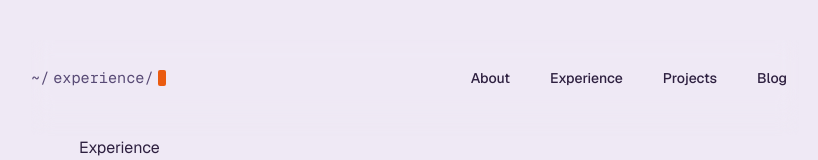
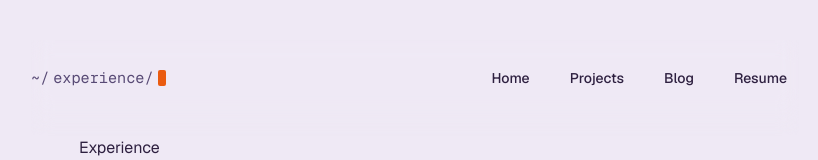
Before and after one commit to jmurrah/personal-portfolio-v2, a React (Vite) app: page /experience in a window 1280 px wide. Shown: the top 160 px of the page, without its empty margins (225-1043 px from the left). Built offline with nearby package versions, Linux system fonts and the light colour scheme.

Commit message:
a lot of progress

```diff
--- a/src/assets/index.ts
+++ b/src/assets/index.ts
@@ -35,7 +35,6 @@ import MenuIcon from '@/assets/icons/MenuIcon.svg';
 import MoonIcon from '@/assets/icons/MoonIcon.svg';
 import ProfileIcon from '@/assets/icons/ProfileIcon.svg';
 import ProjectIcon from '@/assets/icons/ProjectIcon.svg';
-import SchoolIcon from '@/assets/icons/SchoolIcon.svg';
 import SunIcon from '@/assets/icons/SunIcon.svg';
 import BlogIcon from '@/assets/icons/BlogIcon.svg';
 import ArrowUpRightIcon from '@/assets/icons/ArrowUpRightIcon.svg';
@@ -96,7 +95,6 @@ export const ICONS = {
   paint: PaintIcon,
   profile: ProfileIcon,
   project: ProjectIcon,
-  school: SchoolIcon,
   sun: SunIcon,
   blog: BlogIcon,
   aubie: AubieIcon,
--- a/src/components/PrimaryColorSelector.css
+++ b/src/components/PrimaryColorSelector.css
@@ -1,25 +1,26 @@
 .primary-color-grid {
   position: relative;
-  display: flex;
-  flex-wrap: wrap;
-  justify-content: start;
-  align-items: center;
+  display: grid;
+  grid-template-columns: repeat(3, minmax(0, 1fr));
+  grid-auto-rows: var(--tile-size, 2rem);
+  justify-content: stretch;
+  align-content: start;
   gap: var(--tile-gap, 0.625rem);
   --tile-radius: 6px;
 }
 
 .primary-color-btn {
-  width: var(--tile-size, 2rem);
+  width: 100%;
   height: var(--tile-size, 2rem);
-  min-width: var(--tile-size, 2rem);
+  min-width: 0;
   min-height: var(--tile-size, 2rem);
+  padding: 0;
   border: 0;
   border-radius: var(--tile-radius);
-  box-shadow: 0 1px 2px rgba(0, 0, 0, 0.12);
-  transition: transform 150ms ease;
-  opacity: 1;
+  box-shadow: none;
   background-color: var(--primary);
   cursor: pointer;
+  transition: transform 150ms ease;
 }
 
 .primary-color-btn.selected {
@@ -38,8 +39,8 @@
   border: 0;
   box-sizing: border-box;
   box-shadow:
-    inset 0 0 0 2px var(--surface, transparent),
-    0 0 0 2px currentColor;
+    0 0 0 2px var(--surface, transparent),
+    0 0 0 4px currentColor;
   transition:
     transform 300ms ease-out,
     width 300ms ease-out,
--- a/src/components/ThemeToggle.tsx
+++ b/src/components/ThemeToggle.tsx
@@ -51,7 +51,7 @@ export default function ThemeToggle() {
         display: 'inline-flex',
         alignItems: 'center',
         justifyContent: 'center',
-        width: '2.25rem',
+        width: '100%',
         height: '2.25rem',
         borderRadius: '0.5rem',
         border: `2px solid ${borderColor}`,
--- a/src/index.css
+++ b/src/index.css
@@ -109,7 +109,6 @@ a {
   position: relative;
   display: inline-block;
   text-decoration: none;
-  transition: color 250ms ease-in-out;
   isolation: isolate;
   line-height: 1.5rem;
   padding-left: 0.1rem;
@@ -133,6 +132,7 @@ a {
 .post-content a:hover,
 .post-content a:focus-visible {
   color: var(--surface);
+  transition: color 250ms ease-in-out;
 }
 
 .underline-fill:hover::after,
--- a/src/layouts/AppLayout.tsx
+++ b/src/layouts/AppLayout.tsx
@@ -18,13 +18,11 @@ export default function AppLayout() {
   const { pathname } = useLocation();
 
   const mainNavItems: NavItem[] = [
-    { title: 'About', href: '/about' },
-    { title: 'Experience', href: '/experience' },
+    { title: 'Home', href: '/' },
     { title: 'Projects', href: '/projects' },
     { title: 'Blog', href: '/blog' },
+    { title: 'Resume', href: '/JacobMurrahResume.pdf', external: true },
   ];
-
-  const moreNavItems: NavItem[] = [{ title: 'Education', href: '/education' }];
 
   const toggleSidebar = () => {
     setIsSidebarOpen((current) => !current);
@@ -52,7 +50,18 @@ export default function AppLayout() {
             <span className="sr-only">Menu</span>
           </button>
           <nav className="hidden items-center space-x-4 min-[576px]:flex">
-            {mainNavItems.map((item) => (
+            {mainNavItems.map((item) =>
+              item.external ? (
+                <a
+                  key={item.title}
+                  href={item.href}
+                  target="_blank"
+                  rel="noopener noreferrer"
+                  className="text-[color:var(--text-main)] hover:text-[color:var(--primary)] rounded px-3 py-2 text-sm font-medium transition-colors duration-150"
+                >
+                  {item.title}
+                </a>
+              ) : (
                 <Link
                   key={item.title}
                   to={item.href}
@@ -60,7 +69,8 @@ export default function AppLayout() {
                 >
                   {item.title}
                 </Link>
-            ))}
+              ),
+            )}
           </nav>
         </header>
 
@@ -111,6 +121,17 @@ export default function AppLayout() {
                 const isActive = pathname === item.href;
                 return (
                   <li key={item.title}>
+                    {item.external ? (
+                      <a
+                        href={item.href}
+                        target="_blank"
+                        rel="noopener noreferrer"
+                        className="hover:bg-[color:var(--surface)] focus:bg-[color:var(--surface)] block rounded p-2 transition-colors duration-150 focus:outline-none"
+                        onClick={closeSidebar}
+                      >
+                        {item.title}
+                      </a>
+                    ) : (
                       <Link
                         to={item.href}
                         className="hover:bg-[color:var(--surface)] focus:bg-[color:var(--surface)] block rounded p-2 transition-colors duration-150 focus:outline-none"
@@ -119,30 +140,7 @@ export default function AppLayout() {
                       >
                         {item.title}
                       </Link>
-                  </li>
-                );
-              })}
-
-              <li>
-                <hr className="border-[color:var(--border)] my-2 border-t" />
-              </li>
-
-              <li className="text-[color:var(--text-muted)] px-2 py-1 text-xs font-semibold tracking-wider uppercase">
-                More
-              </li>
-
-              {moreNavItems.map((item) => {
-                const isActive = pathname === item.href;
-                return (
-                  <li key={item.title}>
-                    <Link
-                      to={item.href}
-                      className="hover:bg-[color:var(--surface)] focus:bg-[color:var(--surface)] block rounded p-2 transition-colors duration-150 focus:outline-none"
-                      aria-current={isActive ? 'page' : undefined}
-                      onClick={closeSidebar}
-                    >
-                      {item.title}
-                    </Link>
+                    )}
                   </li>
                 );
               })}
--- a/src/pages/Home.tsx
+++ b/src/pages/Home.tsx
@@ -3,6 +3,8 @@ import { prefetchBlogPosts } from '@/components/Blog/feedService';
 import PrimaryColorSelector from '@/components/PrimaryColorSelector';
 import SvgIcon from '@/components/SvgIcon';
 import { PHOTOS, ICONS } from '@/assets';
+import ThemeToggle from '@/components/ThemeToggle';
+import { ExperienceContent } from '@/components/TabContent';
 
 export default function Home() {
   useEffect(() => {
@@ -10,8 +12,8 @@ export default function Home() {
   }, []);
 
   return (
-    <div className="flex flex-col gap-10">
-      <div className="flex gap-4 place-self-center">
+    <div className="flex flex-wrap gap-10">
+      <div className="w-full flex gap-4 self-center">
         <img className="w-auto h-24 rounded-lg" src={PHOTOS.graduationHeadshot} />
         <div className="flex flex-col justify-between">
           <h1 className="text-3xl text-[var(--primary)]">Jacob Murrah</h1>
@@ -36,7 +38,7 @@ export default function Home() {
               />
               <p className="text-[var(--text-muted)]">Full Stack Developer</p>
             </div>
-            <div className="flex gap-1 items-center">
+            {/* <div className="flex gap-1 items-center">
               <SvgIcon
                 src={ICONS.calendar}
                 alt="Experience"
@@ -45,9 +47,9 @@ export default function Home() {
                 hoverColor="var(--primary)"
               />
               <p className="text-[var(--text-muted)]">2+ YoE</p>
-            </div>
+            </div> */}
           </div>
-          <div className="flex flex-wrap gap-4">
+          <div className="flex flex-wrap gap-x-4">
             {[
               { label: 'email', href: 'mailto:jacob@murrah.dev' },
               { label: 'github', href: 'https://github.com/jmurrah' },
@@ -73,18 +75,48 @@ export default function Home() {
           </div>
         </div>
       </div>
-      <div className="w-40 flex flex-col gap-2">
+      <div>
+        <p>Currently 🡓</p>
+        <h2 className="flex items-center gap-2 text-lg">
+          <SvgIcon src={ICONS.paint} alt="Theme" size="medium" color="var(--primary)" />
+          <span>Currently 🡓</span>
+        </h2>
+        <p>
+          Software Engineer I @{' '}
+          <a href="https://www.att.com/" target="_blank" rel="noopener noreferrer">
+            <span className="underline-fill">AT&T</span>
+          </a>
+        </p>
+        <p>
+          OMSCS @{' '}
+          <a href="https://www.gatech.edu/" target="_blank" rel="noopener noreferrer">
+            <span className="underline-fill">Georgia Tech</span>
+          </a>
+        </p>
+      </div>
+      <div>
+        <h2 className="flex items-center gap-2 text-lg">
+          <SvgIcon src={ICONS.education} alt="Theme" size="medium" color="var(--primary)" />
+          <span>Education</span>
+        </h2>
+      </div>
+      <div className="w-full max-w-xs flex flex-col gap-2">
         <h2 className="flex items-center gap-2 text-lg">
           <SvgIcon src={ICONS.paint} alt="Theme" size="medium" color="var(--primary)" />
           <span>Theme</span>
         </h2>
+        <ThemeToggle />
         <div className="flex flex-col gap-4">
-          <div className="flex flex-col gap-1 w-28">
+          <div className="flex flex-col gap-1 w-full">
             <p>Primary Color:</p>
             <PrimaryColorSelector tileSize={28} gap="0.75rem" />
           </div>
         </div>
       </div>
+      <section className="flex flex-col gap-3">
+        <h2 className="text-2xl font-semibold">Experience</h2>
+        <ExperienceContent />
+      </section>
       {/* <div className="h-20 w-30">
         <h2>Theme</h2>
         <PrimaryColorSelector tileSize={28} gap="0.75rem" />
--- a/src/palette.css
+++ b/src/palette.css
@@ -57,11 +57,18 @@ body.theme-green,
   --primary-dark: #4ade80;
 }
 
-/* Theme: Gold (Golden Hour) */
-body.theme-gold,
-[data-theme='gold'] {
-  --primary-light: #b86e00;
-  --primary-dark: #facc15;
+/* Theme: Cherry (Vivid Red) */
+body.theme-cherry,
+[data-theme='cherry'] {
+  --primary-light: #dc2626;
+  --primary-dark: #f87171;
+}
+
+/* Theme: Amethyst (Electric Violet) */
+body.theme-amethyst,
+[data-theme='amethyst'] {
+  --primary-light: #7c3aed;
+  --primary-dark: #a78bfa;
 }
 
 /* Theme: Blue (Deep Ocean) */
--- a/src/theme/primaryTheme.ts
+++ b/src/theme/primaryTheme.ts
@@ -1,4 +1,4 @@
-export const primaryThemes = ['coral', 'rose', 'green', 'gold', 'blue'] as const;
+export const primaryThemes = ['coral', 'rose', 'green', 'cherry', 'blue', 'amethyst'] as const;
 
 export type PrimaryThemeName = (typeof primaryThemes)[number];
 
```
Also changed, not shown: src/assets/icons/EducationIcon.svg, src/assets/icons/SchoolIcon.svg (deleted). Lines whose indentation alone changed are shown as unchanged.
